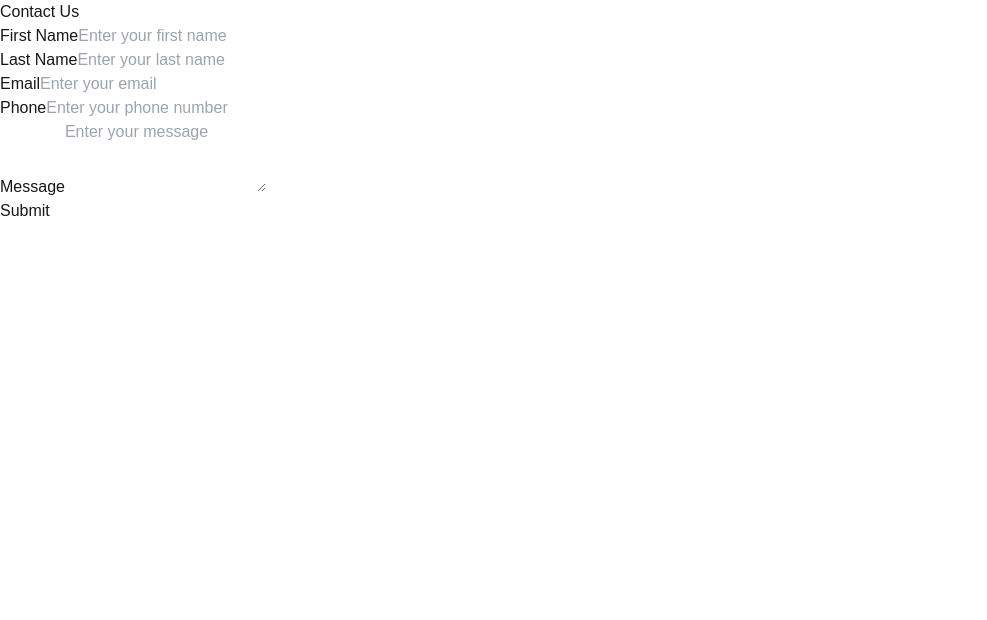
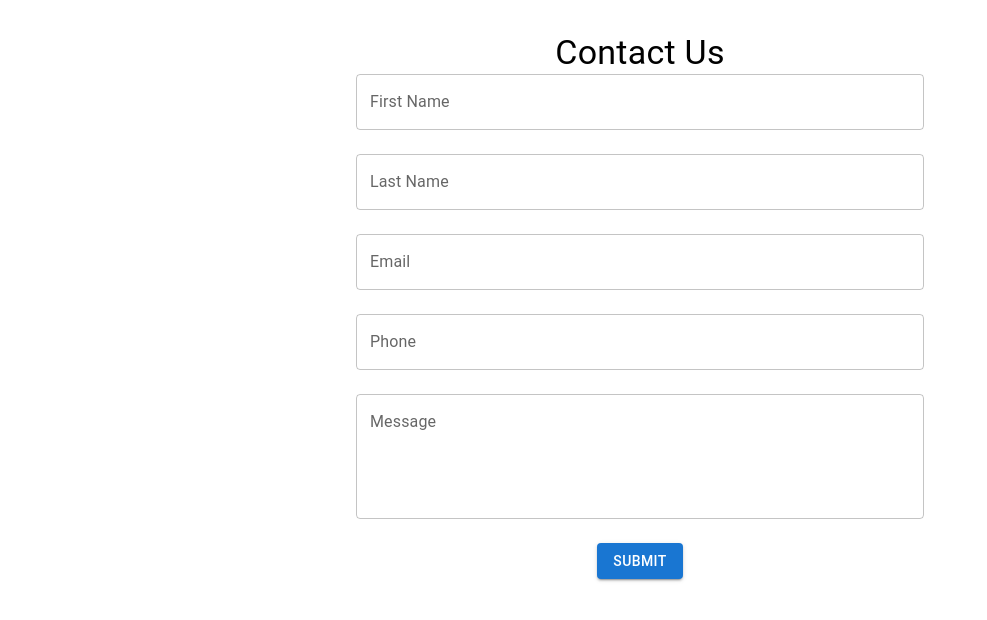
Before and after one commit to irahulchaurasiya/contact_us_yup_react_hook, a Next.js app: page /form in a window 1280 px wide. Shown: the top 620 px of the page, without its empty margins (0-987 px from the left). Built offline with nearby package versions, Linux system fonts and the light colour scheme.

Commit message:
update using material ui

```diff
--- a/package.json
+++ b/package.json
@@ -9,8 +9,11 @@
     "lint": "next lint"
   },
   "dependencies": {
+    "@emotion/react": "^11.13.5",
+    "@emotion/styled": "^11.13.5",
     "@hookform/devtools": "^4.3.1",
     "@hookform/resolvers": "^3.9.1",
+    "@mui/material": "^6.1.9",
     "next": "15.0.3",
     "react": "19.0.0-rc-66855b96-20241106",
     "react-dom": "19.0.0-rc-66855b96-20241106",
--- a/src/app/form/page.tsx
+++ b/src/app/form/page.tsx
@@ -3,6 +3,7 @@ import { useForm, SubmitHandler } from "react-hook-form";
 import { yupResolver } from "@hookform/resolvers/yup";
 import * as yup from "yup";
 import { DevTool } from "@hookform/devtools";
+import { Box, TextField, Button, Typography, Grid2, Grid } from "@mui/material";
 
 const schema = yup.object({
   firstname: yup
@@ -70,103 +71,70 @@ const Page = () => {
   };
 
   return (
-    <>
-      <h2 className="text-center text-4xl font-bold mt-8">Contact Us</h2>
-      <form
-        className="flex flex-col justify-center items-center mt-4 space-y-4"
+    <Box sx={{ maxWidth: 600, mx: "auto", mt: 4, px: 2 }}>
+      <Typography variant="h4" align="center" color="black">
+        Contact Us
+      </Typography>
+      <Box
+        component="form"
         onSubmit={handleSubmit(onSubmit)}
+        sx={{ display: "flex", flexDirection: "column", gap: 3 }}
       >
-        <div className="flex flex-col md:flex-row md:space-x-8">
-          <div className="flex flex-col">
-            <label htmlFor="firstname" className="pl-1">
-              First Name
-            </label>
-            <input
-              className="text-black border-2 border-black rounded-lg p-2"
-              type="text"
-              id="firstname"
-              placeholder="Enter your first name"
-              {...register("firstname")}
-            />
-            {errors.firstname && (
-              <span className="text-red-500 text-sm">
-                {errors.firstname.message}
-              </span>
-            )}
-          </div>
+        <TextField
+          label="First Name"
+          variant="outlined"
+          fullWidth
+          {...register("firstname")}
+          error={!!errors.firstname}
+          helperText={errors.firstname?.message}
+        />
+        <TextField
+          label="Last Name"
+          variant="outlined"
+          fullWidth
+          {...register("lastname")}
+          error={!!errors.lastname}
+          helperText={errors.lastname?.message}
+        />
+        <TextField
+          label="Email"
+          variant="outlined"
+          fullWidth
+          {...register("email")}
+          error={!!errors.email}
+          helperText={errors.email?.message}
+        />
+        <TextField
+          label="Phone"
+          variant="outlined"
+          fullWidth
+          {...register("phone")}
+          error={!!errors.phone}
+          helperText={errors.phone?.message}
+        />
 
-          <div className="flex flex-col">
-            <label className="pl-1">Last Name</label>
-            <input
-              className="text-black border-2 border-black rounded-lg p-2"
-              type="text"
-              placeholder="Enter your last name"
-              {...register("lastname")}
-            />
-            {errors.lastname && (
-              <span className="text-red-500 text-sm">
-                {errors.lastname.message}
-              </span>
-            )}
-          </div>
-        </div>
-
-        <div className="flex flex-col md:flex-row md:space-x-8">
-          <div className="flex flex-col">
-            <label className="pl-1">Email</label>
-            <input
-              className="text-black border-2 border-black rounded-lg p-2"
-              type="text"
-              placeholder="Enter your email"
-              {...register("email")}
-            />
-            {errors.email && (
-              <span className="text-red-500 text-sm">
-                {errors.email.message}
-              </span>
-            )}
-          </div>
-
-          <div className="flex flex-col">
-            <label className="pl-1">Phone</label>
-            <input
-              className="text-black border-2 border-black rounded-lg p-2"
-              type="number"
-              placeholder="Enter your phone number"
-              {...register("phone")}
-            />
-            {errors.phone && (
-              <span className="text-red-500 text-sm">
-                {errors.phone.message}
-              </span>
-            )}
-          </div>
-        </div>
-
-        <div className="flex flex-col">
-          <label className="">Message</label>
-          <textarea
-            className="text-black border-2 border-black rounded-lg p-2"
-            placeholder="Enter your message"
-            rows={3}
-            {...register("message")}
-          />
-        </div>
-        {errors.message && (
-          <span className="text-red-500 text-sm">{errors.message.message}</span>
-        )}
-
-        <button
-          className="text-black border-2 border-gray-600 bg-white mt-4 p-1 rounded-md"
+        <TextField
+          label="Message"
+          variant="outlined"
+          fullWidth
+          multiline
+          rows={4}
+          {...register("message")}
+          error={!!errors.message}
+          helperText={errors.message?.message}
+        />
+        <Button
+          variant="contained"
+          color="primary"
           type="submit"
           disabled={isSubmitting}
+          sx={{ alignSelf: "center" }}
         >
-          {isSubmitting ? "Submitting" : "Submit"}
-        </button>
-
-        <DevTool control={control} />
-      </form>
-    </>
+          {isSubmitting ? "Submitting..." : "Submit"}
+        </Button>
+      </Box>
+      <DevTool control={control} />
+    </Box>
   );
 };
 
--- a/src/app/globals.css
+++ b/src/app/globals.css
@@ -9,7 +9,7 @@
 
 @media (prefers-color-scheme: dark) {
   :root {
-    --background: #3f3b3b;
+    --background: #ffffff;
     --foreground: #ffffff;
   }
 }
--- a/src/app/page.tsx
+++ b/src/app/page.tsx
@@ -1,9 +1,12 @@
+import { Button } from "@mui/material";
 import Link from "next/link";
 
 export default function Home() {
   return (
     <div className="text-center mt-4">
-    <Link href="/form"><button className="border-2 border-black text-black bg-white rounded-md p-1">Contact Us</button></Link>
+      <Link href="/form">
+        <Button variant="contained">Contact Us</Button>
+      </Link>
     </div>
   );
 }
```
Also changed, not shown: 1 other file (tests, documents, lock files or other folders).
